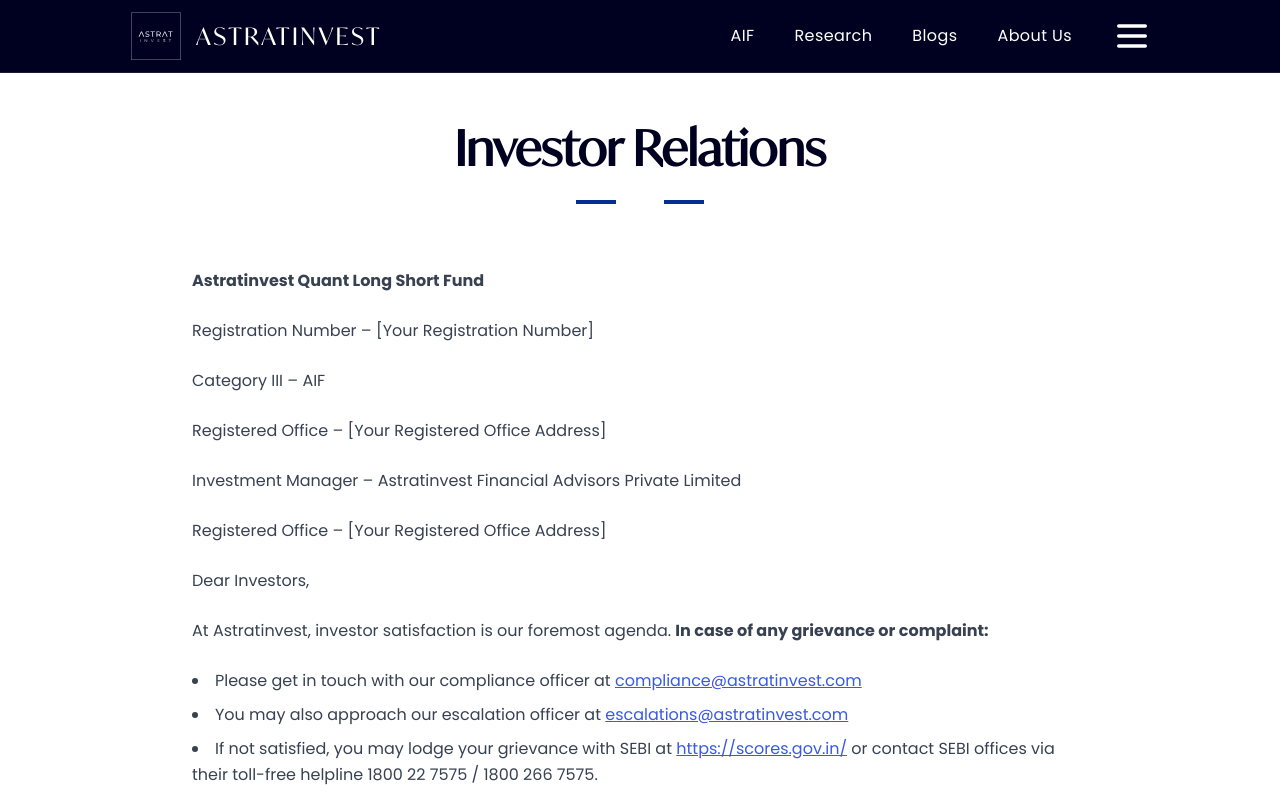
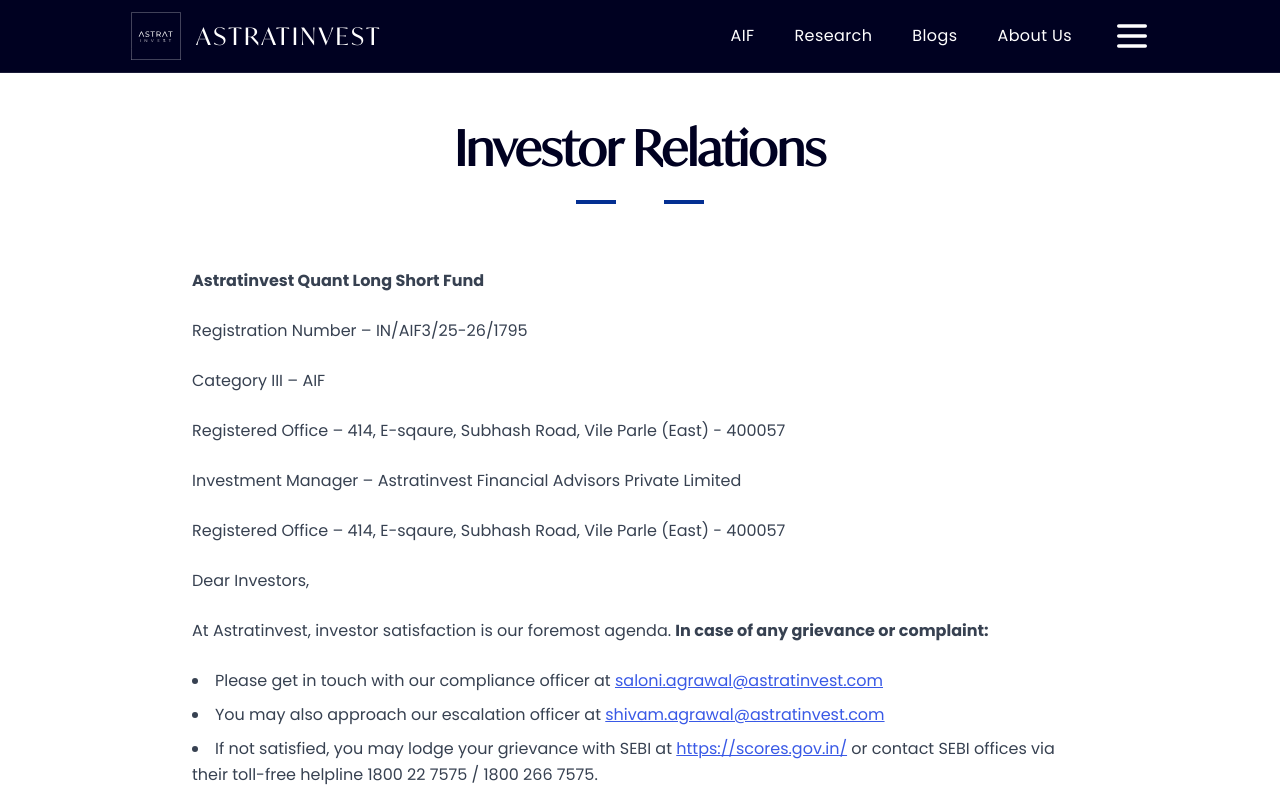
Before and after one commit to tholiaapoorv/astratinvest, a Next.js app: page /investor-relations in a window 1280 px wide. Shown: the top 796 px of the page. Built offline with nearby package versions, Linux system fonts and the light colour scheme.

Commit message:
Update page.tsx

```diff
--- a/app/investor-relations/page.tsx
+++ b/app/investor-relations/page.tsx
@@ -22,11 +22,11 @@ const InvestorRelationsPage = () => {
         {/* Content */}
         <section className="max-w-4xl w-full space-y-6 text-left font-poppins text-gray-700 text-base leading-relaxed">
           <p><strong>Astratinvest Quant Long Short Fund</strong></p>
-          <p>Registration Number – [Your Registration Number]</p>
+          <p>Registration Number – IN/AIF3/25-26/1795</p>
           <p>Category III – AIF</p>
-          <p>Registered Office – [Your Registered Office Address]</p>
+          <p>Registered Office – 414, E-sqaure, Subhash Road, Vile Parle (East) - 400057</p>
           <p>Investment Manager – Astratinvest Financial Advisors Private Limited</p>
-          <p>Registered Office – [Your Registered Office Address]</p>
+          <p>Registered Office – 414, E-sqaure, Subhash Road, Vile Parle (East) - 400057</p>
 
           <p>Dear Investors,</p>
           <p>
@@ -34,8 +34,8 @@ const InvestorRelationsPage = () => {
           </p>
 
           <ul className="list-disc list-inside space-y-2">
-            <li>Please get in touch with our compliance officer at <a href="mailto:compliance@astratinvest.com" className="text-[#3959E6] underline">compliance@astratinvest.com</a></li>
-            <li>You may also approach our escalation officer at <a href="mailto:escalations@astratinvest.com" className="text-[#3959E6] underline">escalations@astratinvest.com</a></li>
+            <li>Please get in touch with our compliance officer at <a href="mailto:saloni.agrawal@astratinvest.com" className="text-[#3959E6] underline">saloni.agrawal@astratinvest.com</a></li>
+            <li>You may also approach our escalation officer at <a href="mailto:shivam.agrawal@astratinvest.com" className="text-[#3959E6] underline">shivam.agrawal@astratinvest.com</a></li>
             <li>If not satisfied, you may lodge your grievance with SEBI at <a href="https://scores.gov.in/" target="_blank" rel="noopener noreferrer" className="text-[#3959E6] underline">https://scores.gov.in/</a> or contact SEBI offices via their toll-free helpline 1800 22 7575 / 1800 266 7575.</li>
             <li>If still unresolved, you can initiate dispute resolution through the ODR portal at <a href="https://smartodr.in/login" target="_blank" rel="noopener noreferrer" className="text-[#3959E6] underline">https://smartodr.in/login</a></li>
           </ul>
```
